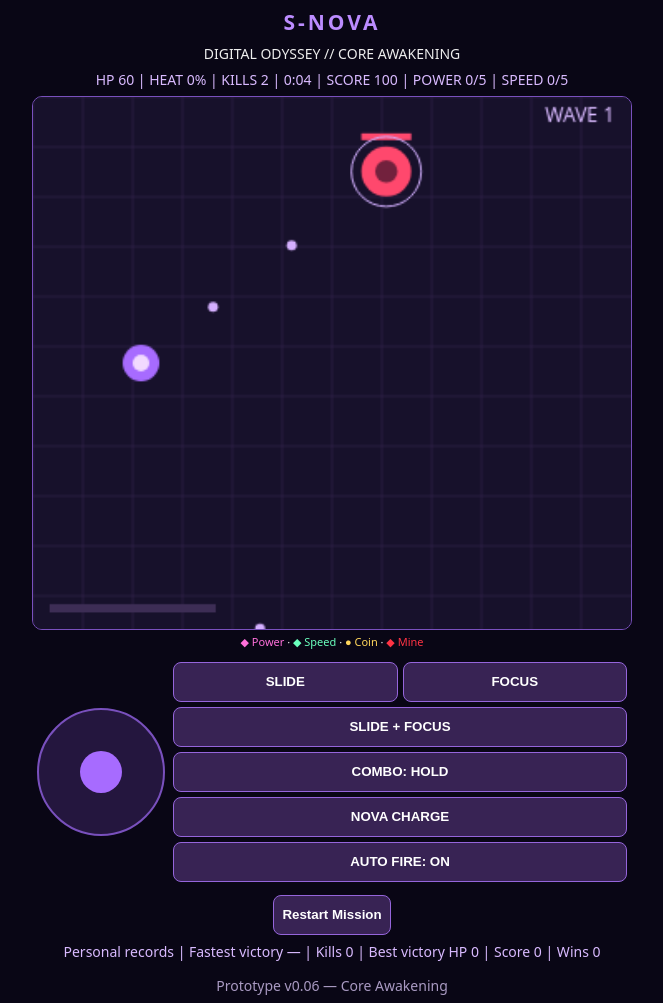
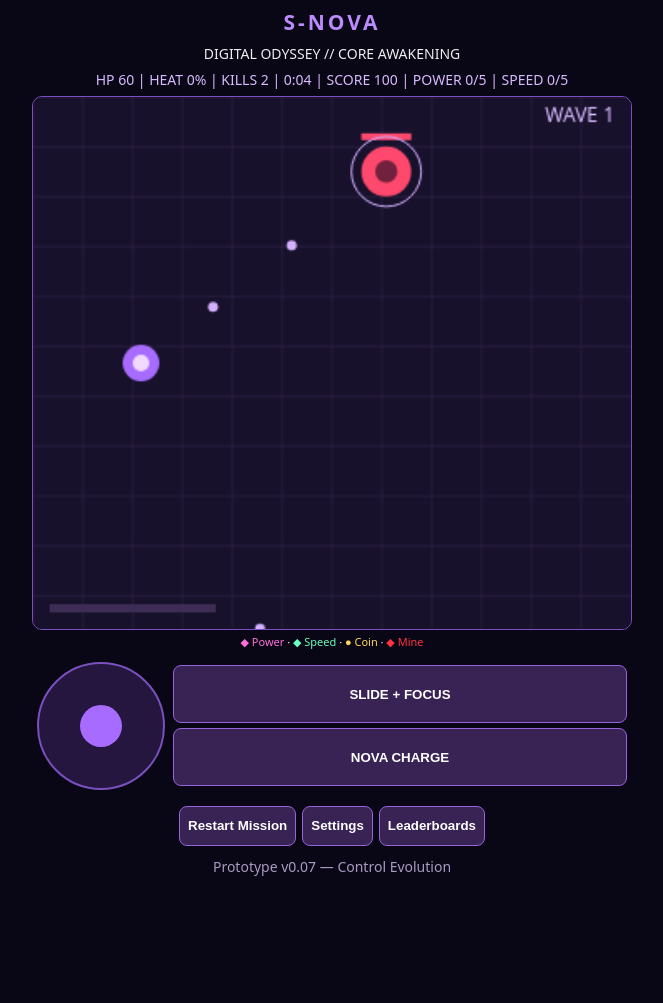
Before and after one commit to Ghoste69/snova-digital-odyssey, a plain HTML site: page index.html in a window 1280 px wide. Shown: the whole page, without its empty margins (308-971 px from the left). After the commit the page ends 884 px from the top, so only its background shows below. Drawn offline with Linux system fonts and the light colour scheme.

Commit message:
V0.07 Control Evolution

```diff
--- a/index.html
+++ b/index.html
@@ -1,26 +1,32 @@
 <!doctype html><html><head><meta charset="utf-8"><meta name="viewport" content="width=device-width,initial-scale=1"><title>S-Nova Digital Odyssey</title><style>
 *{box-sizing:border-box;user-select:none;-webkit-user-select:none;-webkit-touch-callout:none;-webkit-tap-highlight-color:transparent}body{margin:0;background:#090615;color:#eee;font:14px system-ui;text-align:center}h2{color:#bc8cff;margin:8px;letter-spacing:3px}canvas{width:100%;max-width:600px;background:#17112b;border:1px solid #7950bd;border-radius:10px;touch-action:none}#controls{display:flex;max-width:600px;margin:8px auto;gap:8px;align-items:center;padding:5px;touch-action:none}#stick{width:128px;height:128px;flex-shrink:0;border:2px solid #7950bd;border-radius:50%;background:#24163e;position:relative;touch-action:none}#knob{position:absolute;left:41px;top:41px;width:42px;height:42px;background:#a76bff;border-radius:50%;pointer-events:none}.actions{flex:1;display:grid;grid-template-columns:1fr 1fr;gap:5px}button{background:#382354;color:white;border:1px solid #9565db;border-radius:8px;padding:8px;min-height:40px;font-weight:bold;touch-action:none}.wide{grid-column:span 2}button.active{background:#a267ff}#stats,#records{padding:7px;color:#d9baff}footer{padding:8px;color:#a99ac2}
-</style></head><body><h2>S-NOVA</h2> DIGITAL ODYSSEY // CORE AWAKENING<div id="stats"></div><canvas id="arena" width="360" height="320"></canvas><div style="font-size:11px"><span style="color:#ff70db">◆ Power</span> · <span style="color:#6affbd">◆ Speed</span> · <span style="color:#ffd65c">● Coin</span> · <span style="color:#ff3344">◆ Mine</span></div><div id="controls"><div id="stick"><div id="knob"></div></div><div class="actions"><button id="slide">SLIDE</button><button id="focus">FOCUS</button><button id="combo" class="wide">SLIDE + FOCUS</button><button id="mode" class="wide">COMBO: HOLD</button><button id="charge" class="wide">NOVA CHARGE</button><button id="auto" class="wide">AUTO FIRE: ON</button><button id="fire" class="wide" hidden>FIRE</button></div></div><button id="restart">Restart Mission</button><div id="records"></div><footer>Prototype v0.06 — Core Awakening</footer><script>
+[hidden]{display:none!important}.actions button{min-height:58px}#settings,#records{max-width:600px;margin:8px auto;padding:12px;background:#24163e;border-radius:10px}#settings button{margin:4px}#menu button{margin:3px}</style></head><body><h2>S-NOVA</h2> DIGITAL ODYSSEY // CORE AWAKENING<div id="stats"></div><canvas id="arena" width="360" height="320"></canvas><div style="font-size:11px"><span style="color:#ff70db">◆ Power</span> · <span style="color:#6affbd">◆ Speed</span> · <span style="color:#ffd65c">● Coin</span> · <span style="color:#ff3344">◆ Mine</span></div><div id="controls"><div id="stick"><div id="knob"></div></div><div class="actions"><button id="slide">SLIDE</button><button id="focus">FOCUS</button><button id="combo" class="wide">SLIDE + FOCUS</button><button id="charge" class="wide">NOVA CHARGE</button><button id="fire" class="wide" hidden>FIRE</button></div></div><div id="menu"><button id="restart">Restart Mission</button><button id="settingsBtn">Settings</button><button id="scoresBtn">Leaderboards</button></div><div id="settings" hidden><button id="combine">COMBINE: ON</button><button id="mode">COMBO: HOLD</button><button id="auto">AUTO FIRE: ON</button><button id="closeSettings">Resume</button></div><div id="records" hidden></div><footer>Prototype v0.07 — Control Evolution</footer><script>
 const $=id=>document.getElementById(id),g=$("arena").getContext("2d"),W=360,H=320;
 let p,E,B,I,F,hp,heat,kills,score,power,speed,elapsed,wave,state,boss,locked,delay,dx,dy;
 let auto=true,toggle=false,combo=false,charging=false,charge=0,jx=0,jy=0,sid=null,last=0;
+let combined=true,paused=false,history=[];
+try{let prefs=JSON.parse(localStorage.getItem("snova07prefs"))||{};auto=prefs.auto??true;toggle=prefs.toggle??false;combined=prefs.combined??true;history=JSON.parse(localStorage.getItem("snova07history"))||[];if(!Array.isArray(history))history=[]}catch{}
+function savePrefs(){try{localStorage.setItem("snova07prefs",JSON.stringify({auto,toggle,combined}))}catch{}}
+function layout(){$("slide").hidden=combined;$("focus").hidden=combined;$("combo").hidden=!combined;$("fire").hidden=auto;$("combine").textContent="COMBINE: "+(combined?"ON":"OFF");$("auto").textContent="AUTO FIRE: "+(auto?"ON":"OFF");sync()}
+function panel(id){let open=$(id).hidden;clear();$("settings").hidden=true;$("records").hidden=true;$(id).hidden=!open;paused=open;last=0;if(id==="records")records()}
+$("settingsBtn").onclick=()=>panel("settings");$("scoresBtn").onclick=()=>panel("records");$("closeSettings").onclick=()=>panel("settings");$("combine").onclick=()=>{clear();combined=!combined;layout();savePrefs()};
 const held={slide:new Set(),focus:new Set(),fire:new Set()},keys=new Set();
 const T={sentinel:[100,38,15,"#ff486d",65,.85],hunter:[60,105,11,"#ff9d42",0,.8],artillery:[120,24,16,"#4bcde8",145,2.2],boss:[1500,35,30,"#ff286a",125,1.1]};
 let rec={fast:null,kills:0,hp:0,score:0,wins:0};try{Object.assign(rec,JSON.parse(localStorage.getItem("snova06"))||{})}catch{}
 const clamp=(v,a,b)=>Math.max(a,Math.min(b,v)),dist=(a,b)=>Math.hypot(a.x-b.x,a.y-b.y);
 function time(t){return Math.floor(t/60)+":"+String(Math.floor(t%60)).padStart(2,"0")}
-function records(){$("records").textContent=`Personal records | Fastest victory ${rec.fast===null?"—":time(rec.fast)} | Kills ${rec.kills} | Best victory HP ${rec.hp} | Score ${rec.score} | Wins ${rec.wins}`}
+function records(){$("records").textContent=`Personal records | Fastest victory ${rec.fast===null?"—":time(rec.fast)} | Kills ${rec.kills} | Best victory HP ${rec.hp} | Score ${rec.score} | Wins ${rec.wins}`;let list=document.createElement("ol");for(let run of history){let li=document.createElement("li");li.textContent=`${run.score} pts | ${run.kills} kills | ${time(run.elapsed)} | ${run.win?"Victory":"Defeat"}`;list.appendChild(li)}$("records").appendChild(list)}
 function sync(){ $("combo").classList.toggle("active",combo);$("combo").textContent="SLIDE + FOCUS"+(toggle?(combo?": ON":": OFF"):"");$("mode").textContent="COMBO: "+(toggle?"TOGGLE":"HOLD")}
 function clear(){Object.values(held).forEach(s=>s.clear());keys.clear();sid=null;jx=jy=0;$("knob").style.transform="";combo=false;charging=false;charge=0;sync();document.querySelectorAll(".active").forEach(b=>b.classList.remove("active"))}
-function reset(){p={x:65,y:160};E=[];B=[];I=[];F=[];hp=100;heat=kills=score=power=speed=elapsed=delay=0;wave=1;state="play";boss=locked=false;dx=1;dy=0;clear();spawn("sentinel");records()}
-function finish(win){if(state!=="play")return;state=win?"won":"lost";clear();if(win){score+=1000+hp*10;rec.wins++;rec.hp=Math.max(rec.hp,hp);rec.fast=rec.fast===null?elapsed:Math.min(rec.fast,elapsed)}rec.kills=Math.max(rec.kills,kills);rec.score=Math.max(rec.score,score);try{localStorage.setItem("snova06",JSON.stringify(rec))}catch{}records()}
+function reset(){paused=false;$("settings").hidden=$("records").hidden=true;p={x:65,y:160};E=[];B=[];I=[];F=[];hp=100;heat=kills=score=power=speed=elapsed=delay=0;wave=1;state="play";boss=locked=false;dx=1;dy=0;clear();spawn("sentinel");records()}
+function finish(win){if(state!=="play")return;state=win?"won":"lost";clear();if(win){score+=1000+hp*10;rec.wins++;rec.hp=Math.max(rec.hp,hp);rec.fast=rec.fast===null?elapsed:Math.min(rec.fast,elapsed)}rec.kills=Math.max(rec.kills,kills);rec.score=Math.max(rec.score,score);history.push({score,kills,elapsed,hp,win});history.sort((a,b)=>b.score-a.score||a.elapsed-b.elapsed);history=history.slice(0,10);try{localStorage.setItem("snova07history",JSON.stringify(history))}catch{}try{localStorage.setItem("snova06",JSON.stringify(rec))}catch{}records()}
 document.addEventListener("contextmenu",e=>e.preventDefault());document.addEventListener("selectstart",e=>e.preventDefault());
 const stick=$("stick");function move(e){let b=stick.getBoundingClientRect(),x=e.clientX-b.left-b.width/2,y=e.clientY-b.top-b.height/2,d=Math.hypot(x,y),m=Math.min(1,d/42);jx=d>5?x/d*m:0;jy=d>5?y/d*m:0;$("knob").style.transform=`translate(${jx*42}px,${jy*42}px)`}
 stick.onpointerdown=e=>{e.preventDefault();if(sid!==null)return;sid=e.pointerId;stick.setPointerCapture(sid);move(e)};stick.onpointermove=e=>{if(e.pointerId===sid)move(e)};stick.onpointerup=stick.onpointercancel=stick.onlostpointercapture=e=>{if(e.pointerId===sid){sid=null;jx=jy=0;$("knob").style.transform=""}};
 for(const k of Object.keys(held)){let b=$(k);b.onpointerdown=e=>{e.preventDefault();b.setPointerCapture(e.pointerId);held[k].add(e.pointerId);b.classList.add("active")};b.onpointerup=b.onpointercancel=b.onlostpointercapture=e=>{held[k].delete(e.pointerId);b.classList.toggle("active",held[k].size>0)}}
-$("mode").onclick=()=>{toggle=!toggle;combo=false;sync()};$("combo").onpointerdown=e=>{e.preventDefault();if(locked||state!=="play")return;$("combo").setPointerCapture(e.pointerId);combo=toggle?!combo:true;sync()};$("combo").onpointerup=$("combo").onlostpointercapture=()=>{if(!toggle){combo=false;sync()}};$("combo").onpointercancel=()=>{combo=false;sync()};
-$("auto").onclick=()=>{auto=!auto;$("auto").textContent="AUTO FIRE: "+(auto?"ON":"OFF");$("fire").hidden=auto};$("restart").onclick=reset;
-function startCharge(){if(state==="play"&&!charging){charging=true;charge=0;$("charge").classList.add("active")}}
+$("mode").onclick=()=>{toggle=!toggle;combo=false;sync();savePrefs()};$("combo").onpointerdown=e=>{e.preventDefault();if(paused||locked||state!=="play")return;$("combo").setPointerCapture(e.pointerId);combo=toggle?!combo:true;sync()};$("combo").onpointerup=$("combo").onlostpointercapture=()=>{if(!toggle){combo=false;sync()}};$("combo").onpointercancel=()=>{combo=false;sync()};
+$("auto").onclick=()=>{auto=!auto;layout();savePrefs()};$("restart").onclick=reset;
+function startCharge(){if(!paused&&state==="play"&&!charging){charging=true;charge=0;$("charge").classList.add("active")}}
 function cancelCharge(){charging=false;charge=0;$("charge").classList.remove("active")}
 function release(){if(!charging)return;let t=target();if(t&&state==="play"){let q=Math.min(1,charge/2);shoot(p,t,340,true,0,"#eee0ff",Math.round((10+power*2)*(1+5*q)),4+8*q);delay=.2}cancelCharge()}
 $("charge").onpointerdown=e=>{e.preventDefault();if(charging)return;$("charge").setPointerCapture(e.pointerId);startCharge()};$("charge").onpointerup=release;$("charge").onpointercancel=$("charge").onlostpointercapture=cancelCharge;
@@ -34,7 +40,7 @@ function enemy(e,dt){let x=p.x-e.x,y=p.y-e.y,d=Math.hypot(x,y)||1;e.angle=Math.a
 function orb(x,y,r,c){g.fillStyle=c;g.beginPath();g.arc(x,y,r,0,Math.PI*2);g.fill()}
 function ring(x,y,r,c){g.strokeStyle=c;g.lineWidth=1;g.beginPath();g.arc(x,y,r,0,Math.PI*2);g.stroke()}
 function diamond(x,y,r,c){g.fillStyle=c;g.beginPath();g.moveTo(x,y-r);g.lineTo(x+r,y);g.lineTo(x,y+r);g.lineTo(x-r,y);g.closePath();g.fill()}
-function frame(now){let dt=last?Math.min(.04,(now-last)/1000):0;last=now;let slide=state==="play"&&!locked&&(combo||held.slide.size||keys.has("Shift")),focus=state==="play"&&!locked&&(combo||held.focus.size||keys.has("q")),slow=focus?.25:1;
+function frame(now){let dt=last?Math.min(.04,(now-last)/1000):0;last=now;if(paused){requestAnimationFrame(frame);return}let slide=state==="play"&&!locked&&(combo||held.slide.size||keys.has("Shift")),focus=state==="play"&&!locked&&(combo||held.focus.size||keys.has("q")),slow=focus?.25:1;
 if(state==="play"&&!document.hidden){elapsed+=dt;let x=jx+Number(keys.has("d")||keys.has("ArrowRight"))-Number(keys.has("a")||keys.has("ArrowLeft")),y=jy+Number(keys.has("s")||keys.has("ArrowDown"))-Number(keys.has("w")||keys.has("ArrowUp")),l=Math.hypot(x,y);if(l){dx=x/l;dy=y/l}if(l||slide){let v=(slide?270:100*Math.min(1,l))*(1+.08*speed);p.x+=dx*dt*v;p.y+=dy*dt*v}p.x=clamp(p.x,12,348);p.y=clamp(p.y,12,308);heat=clamp(heat+dt*((slide?32:0)+(focus?24:0)-(!slide&&!focus?26:0)),0,100);if(heat>=100){locked=true;combo=false;sync()}if(heat<30)locked=false;
 delay-=dt;if(charging)charge=Math.min(2,charge+dt);let t=target();if(t&&!charging&&(auto||held.fire.size||keys.has(" "))&&delay<=0){shoot(p,t,300,true,0,null,10+power*2);delay=.2}
 for(let e of E)enemy(e,dt*slow);for(let b of B){let t=dt*(b.own?1:slow);b.x+=b.vx*t;b.y+=b.vy*t;if(b.own){for(let e of E){if(e.h>0&&dist(b,e)<e.r+b.r){e.h-=b.d;b.dead=true;break}}}else if(dist(b,p)<10+b.r){hp=Math.max(0,hp-b.d);b.dead=true}}B=B.filter(b=>!b.dead&&b.x>0&&b.x<W&&b.y>0&&b.y<H);
@@ -49,5 +55,5 @@ for(let e of E){if(e.type==="artillery"){g.fillStyle=e.c;g.fillRect(e.x-15,e.y-1
 let t=target();if(t&&state==="play"&&(auto||charging||held.fire.size))ring(t.x,t.y,t.r+6,"#d2afff");for(let b of B)orb(b.x,b.y,b.r,b.c);g.fillStyle="#3d2d55";g.fillRect(10,305,100,5);g.fillStyle=locked?"#ff536b":"#b78aff";g.fillRect(10,305,heat,5);g.fillStyle="#d9baff";g.font="12px system-ui";g.textAlign="right";g.fillText(boss?"CORE GUARDIAN":kills>=50?"CLEAR REMAINING":"WAVE "+wave,350,15);
 $("charge").textContent=charging?"CHARGE "+Math.round(charge*50)+"%":"NOVA CHARGE";$("stats").textContent=`HP ${hp} | HEAT ${Math.round(heat)}% | KILLS ${kills} | ${time(elapsed)} | SCORE ${score} | POWER ${power}/5 | SPEED ${speed}/5`+(locked?" | OVERHEATED":"");
 if(state!=="play"){g.fillStyle="rgba(10,5,20,.85)";g.fillRect(0,0,W,H);g.fillStyle="#fff";g.textAlign="center";g.font="bold 24px system-ui";g.fillText(state==="won"?"MISSION COMPLETE":"SIGNAL LOST",180,120);g.font="16px system-ui";g.fillText(`Kills ${kills} | HP ${hp} | ${time(elapsed)}`,180,155);g.fillText("Score "+score,180,180);g.fillText("Restart mission to retry",180,210)}requestAnimationFrame(frame)}
-reset();requestAnimationFrame(frame);
+layout();reset();requestAnimationFrame(frame);
 </script></body></html>
```
